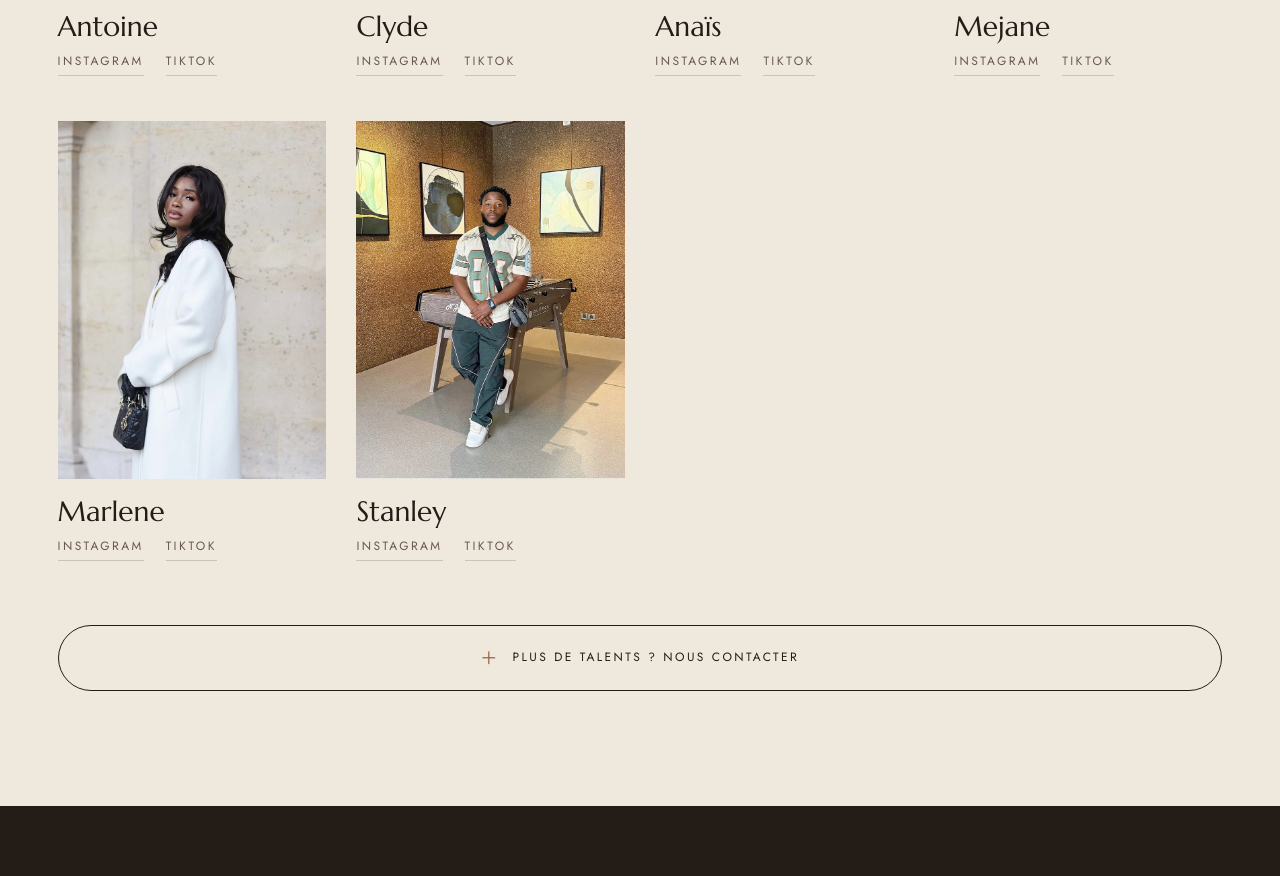
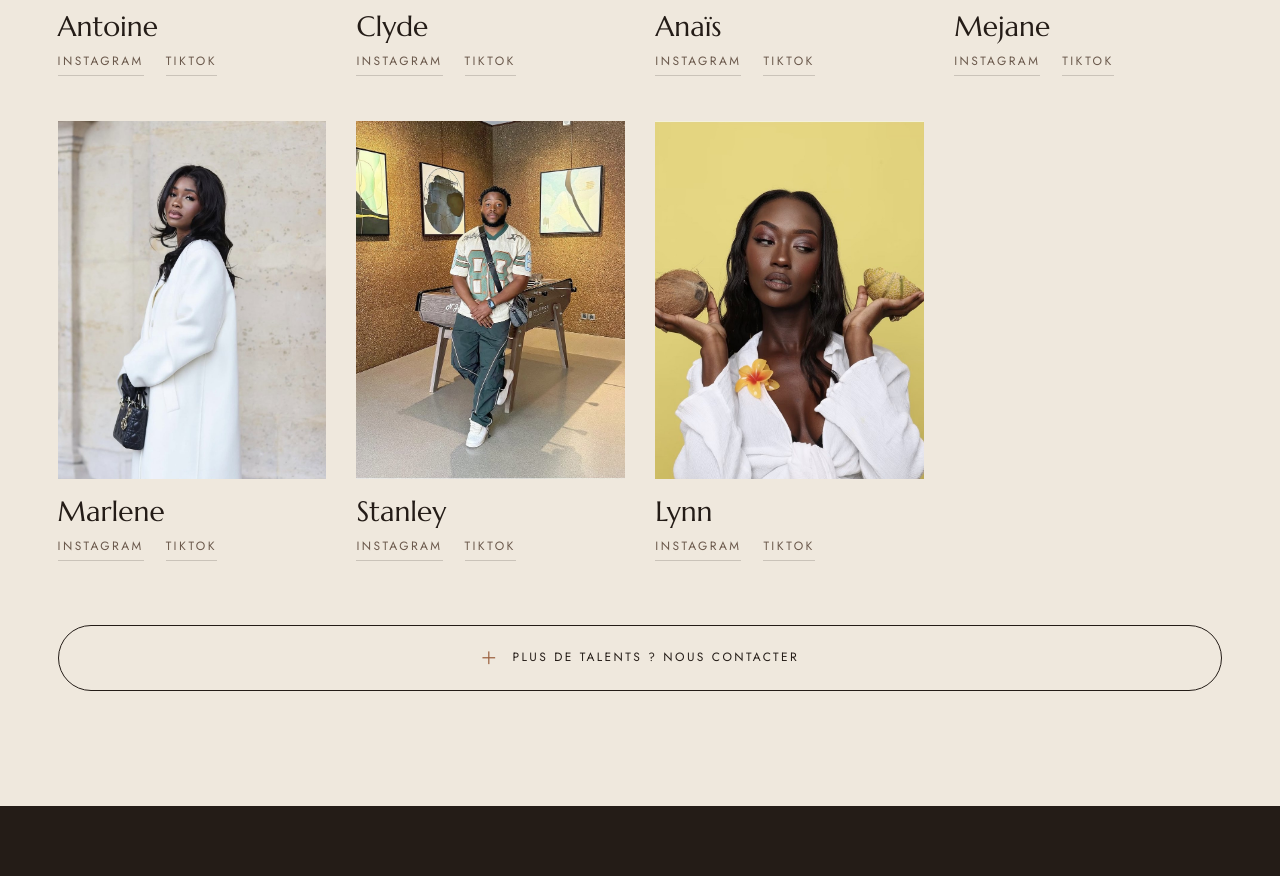
Before and after one commit to MPXNNO/zuriagency, a Next.js app: page /talents in a window 1280 px wide. Shown: the part 940-1816 px from the top of the page. Built offline with nearby package versions, Linux system fonts and the light colour scheme.

Commit message:
Add files via upload

```diff
--- a/app/talents/page.tsx
+++ b/app/talents/page.tsx
@@ -7,7 +7,7 @@ import TalentGrid from "@/components/TalentGrid";
 export const metadata: Metadata = {
   title: "Talents",
   description:
-    "Découvrez le roster de talents accompagnés par Zuri Agency : Antoine, Clyde, Anaïs, Mejane, Marlene et Stanley.",
+    "Découvrez le roster de talents accompagnés par Zuri Agency : Antoine, Clyde, Anaïs, Mejane, Marlene, Stanley et Lynn.",
 };
 
 export default function TalentsPage() {
--- a/components/TalentGrid.tsx
+++ b/components/TalentGrid.tsx
@@ -42,6 +42,12 @@ const TALENTS: Talent[] = [
     instagram: "https://www.instagram.com/stanley_petra/",
     tiktok: "https://www.tiktok.com/@stanley_petra10",
   },
+  {
+    name: "Lynn",
+    photo: "/talents/talent-07.jpg",
+    instagram: "https://www.instagram.com/lynn.u.sate/",
+    tiktok: "https://www.tiktok.com/@lynn.anastasia1?lang=fr",
+  },
 ];
 
 export default function TalentGrid() {
```
Also changed, not shown: public/talents/talent-07.jpg (added).
